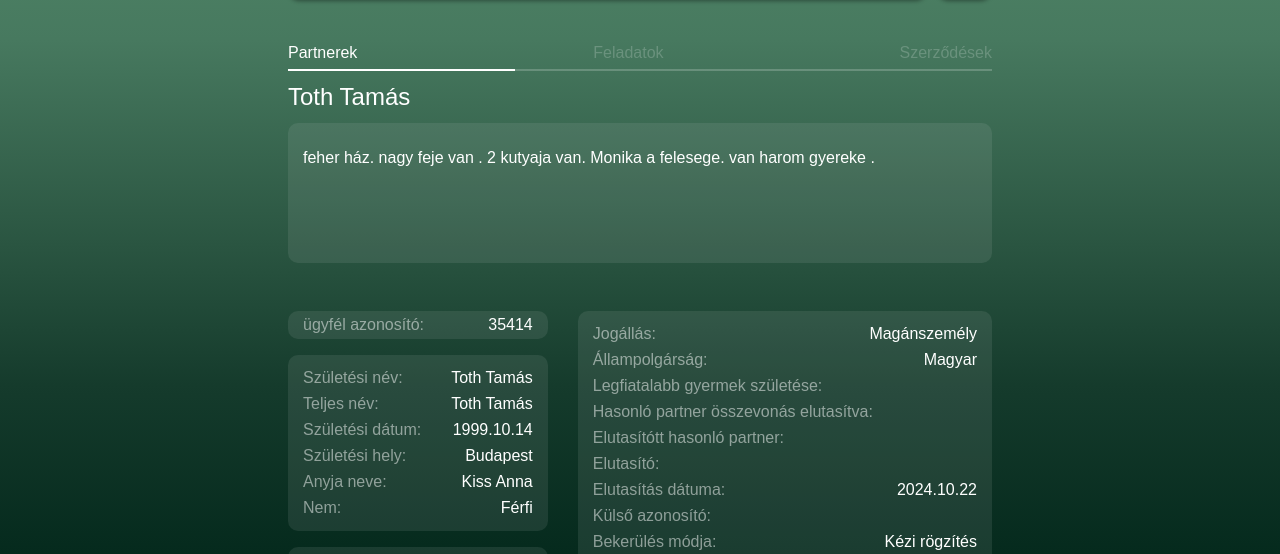
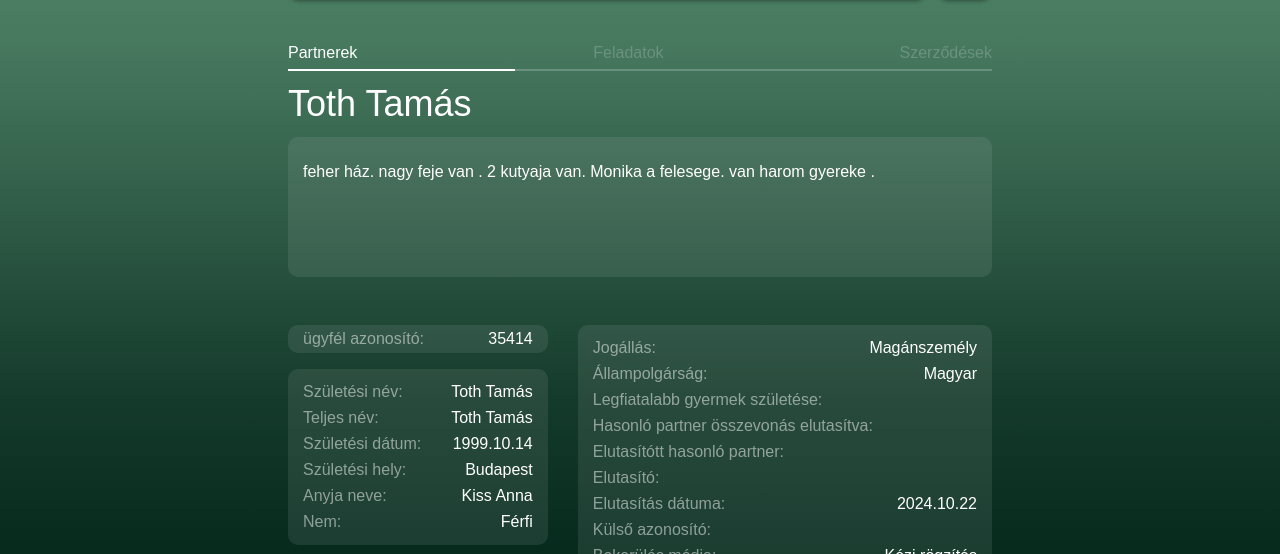
Before and after one commit to JackieX99/dualis-feladat-tetrisk, a plain HTML site: page partner-data.html in a window 1280 px wide. Shown: the part 246-800 px from the top of the page. Drawn offline with Linux system fonts and the light colour scheme; a web font is replaced by a local one.

Commit message:
Szöveg méret

```diff
--- a/style.css
+++ b/style.css
@@ -344,7 +344,8 @@ body {
 .partner-name h3 {
     margin: 1.5vh 0;
     color: white;
-    font-size: 18pt;
+    /* font-size: 18pt; */
+    font-size: 36px;
 }
 
 .partner-description {
```
